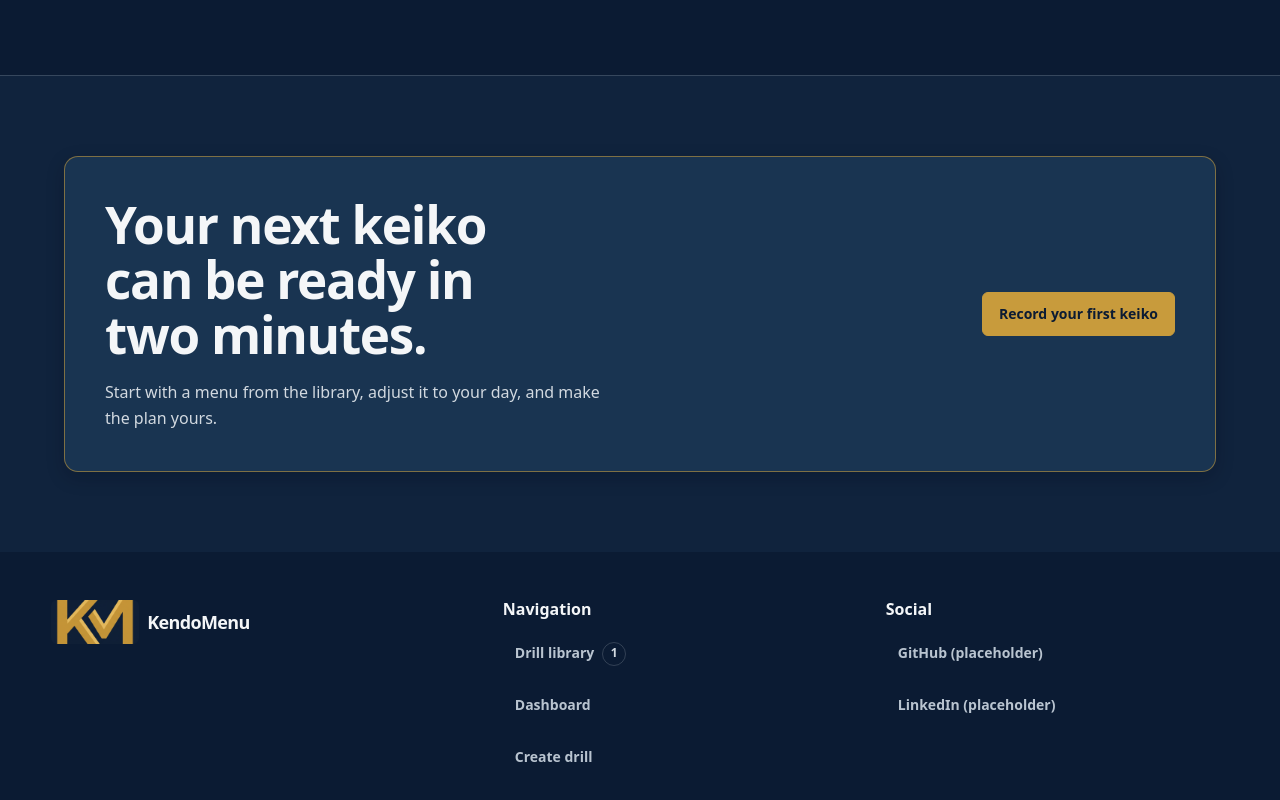
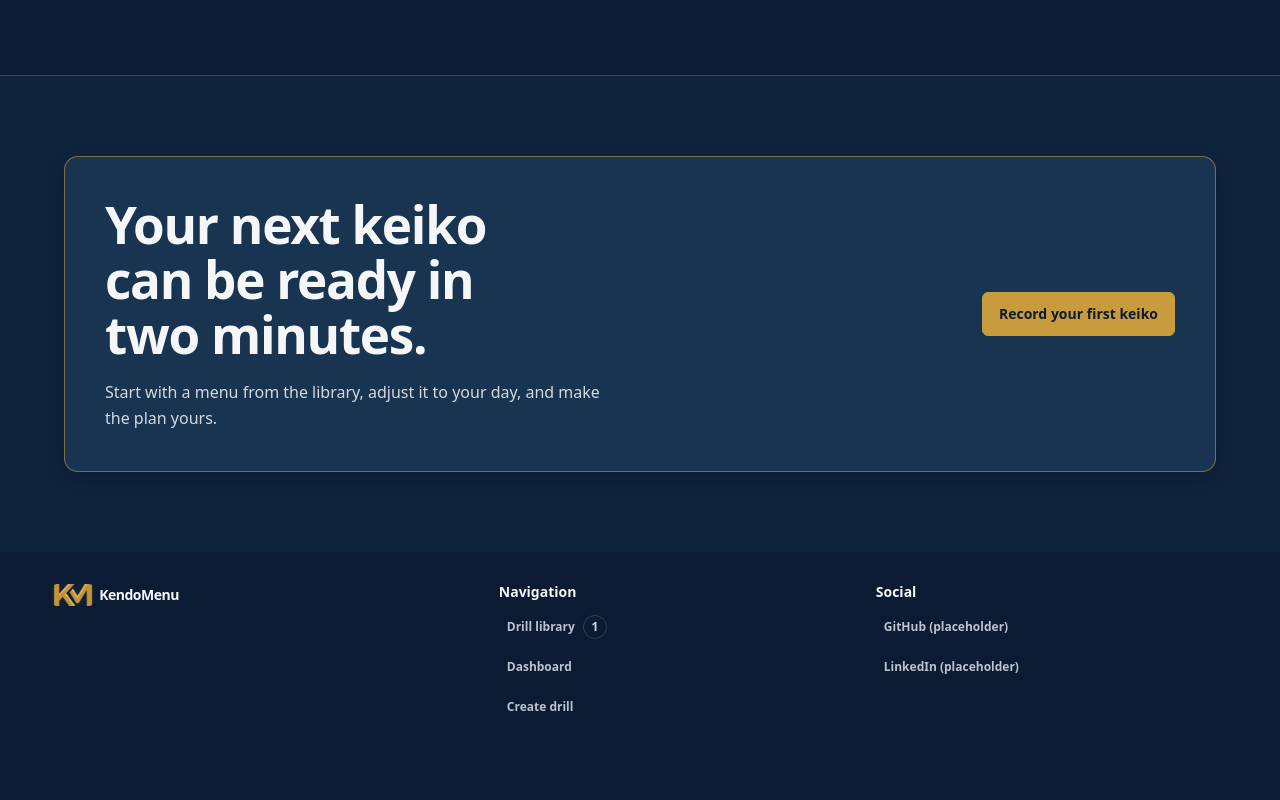
Before and after one commit to JavierMarro/kendo-menu, a React (Vite) app in the folder apps/web/: page /app in a window 1280 px wide. Shown: the part 3103-3903 px from the top of the page. After the commit the page ends 3860 px from the top, so only its background shows below. Built offline with nearby package versions, Linux system fonts and the light colour scheme.

Commit message:
small changes to colour schema

```diff
--- a/apps/web/src/styles.css
+++ b/apps/web/src/styles.css
@@ -438,7 +438,7 @@ a {
 }
 
 .site-footer {
-  padding: var(--space-12) clamp(var(--space-4), 4vw, var(--space-16)) var(--space-10);
+  padding: var(--space-8) clamp(var(--space-4), 4vw, var(--space-16)) var(--space-8);
   color: var(--muted);
   background: var(--surface-nav);
 }
@@ -446,7 +446,7 @@ a {
 .site-footer-grid {
   display: grid;
   grid-template-columns: minmax(0, 1.2fr) repeat(2, minmax(0, 1fr));
-  gap: var(--space-10);
+  gap: var(--space-6);
   width: min(100%, var(--content-width));
   margin-inline: auto;
 }
@@ -463,27 +463,35 @@ a {
 .footer-brand-lockup {
   width: fit-content;
   max-width: 100%;
+  min-height: 1.375rem;
+  gap: var(--space-1);
+}
+
+.footer-brand-lockup .brand-logo-frame {
+  width: 2.75rem;
+  height: 1.375rem;
+  flex-basis: 2.75rem;
 }
 
 .footer-brand-name {
   color: var(--text);
-  font-size: var(--type-18);
+  font-size: var(--type-14);
   font-weight: 750;
   letter-spacing: -0.035em;
   line-height: 1.15;
 }
 
 .site-footer h2 {
-  margin-bottom: var(--space-3);
+  margin-bottom: var(--space-2);
   color: var(--text);
-  font-size: var(--type-16);
+  font-size: var(--type-14);
   letter-spacing: 0;
 }
 
 .footer-nav,
 .footer-social-links {
   display: grid;
-  gap: var(--space-2);
+  gap: var(--space-1);
 }
 
 .footer-nav-item,
@@ -491,13 +499,13 @@ a {
   display: inline-flex;
   width: fit-content;
   max-width: 100%;
-  min-height: 2.75rem;
+  min-height: 2.25rem;
   align-items: center;
   gap: var(--space-2);
-  padding: var(--space-2) var(--space-3);
+  padding: var(--space-1) var(--space-2);
   border-radius: var(--radius-sm);
   color: var(--muted);
-  font-size: var(--type-14);
+  font-size: var(--type-12);
   font-weight: 600;
   line-height: 1.2;
   text-decoration: none;
@@ -1766,12 +1774,12 @@ textarea[aria-invalid='true'] {
   }
 
   .site-footer {
-    padding: var(--space-10) var(--space-4) var(--space-12);
+    padding: var(--space-8) var(--space-4);
   }
 
   .site-footer-grid {
     grid-template-columns: minmax(0, 1fr);
-    gap: var(--space-8);
+    gap: var(--space-6);
   }
 
   .cookie-notice {
```
Also changed, not shown: 2 other files (tests, documents, lock files or other folders).
